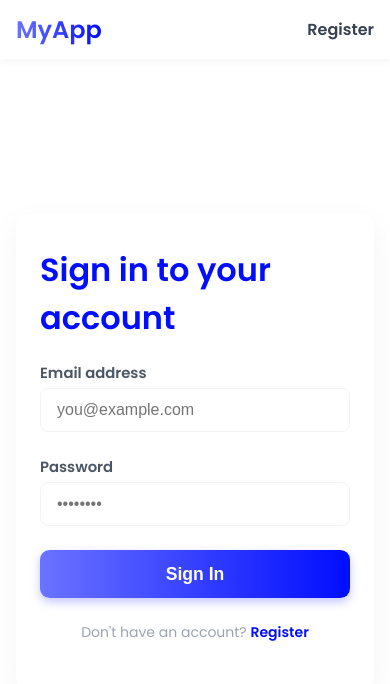
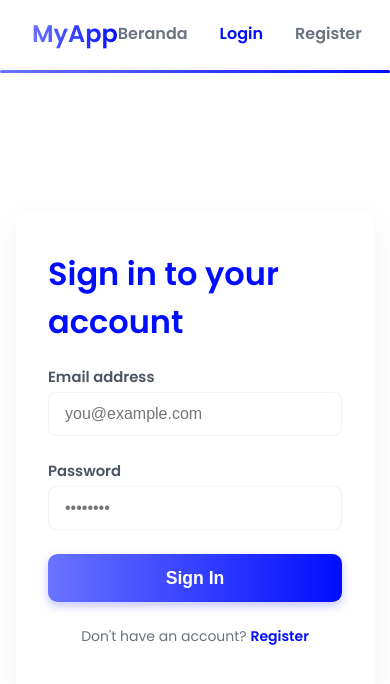
Before and after one commit to Xzrii1/Nazrex, a plain HTML site: page login.html in a window 390 px wide. Drawn offline with Linux system fonts and the light colour scheme.

Commit message:
Update login.html

```diff
--- a/login.html
+++ b/login.html
@@ -1,116 +1,106 @@
 <!DOCTYPE html>
-<html lang="en">
+<html lang="en" >
 <head>
   <meta charset="UTF-8" />
   <meta name="viewport" content="width=device-width, initial-scale=1" />
   <title>Login - Modern UI</title>
   <style>
     @import url('https://fonts.googleapis.com/css2?family=Poppins:wght@400;600&display=swap');
-
     :root {
       --gradient-start: #6b73ff;
       --gradient-end: #000dff;
-    --text-color: #374151;
-    --background: #ffffff;
-    --gray-light: #f3f4f6;
-    --gray-medium: #9ca3af;
+      --bg-color: #ffffff;
+      --text-primary: #374151;
+      --text-secondary: #6b7280;
+      --card-bg: #ffffff;
       --shadow-light: rgba(0,0,0,0.05);
       --border-radius: 0.75rem;
+      --transition-duration: 0.3s;
     }
-
-  *, *::before, *::after {
-    box-sizing: border-box;
+    *, *::before, *::after { box-sizing: border-box; }
+    body {
+      margin: 0; font-family: 'Poppins', sans-serif;
+      background: var(--bg-color);
+      color: var(--text-primary);
+      min-height: 100vh;
+      display: flex; flex-direction: column;
     }
-
-  body {
-    margin: 0;
-    font-family: 'Poppins', sans-serif;
-    background: var(--background);
-    color: var(--text-color);
-    min-height: 100vh;
-    display: flex;
-    flex-direction: column;
-  }
-
     nav {
-    position: sticky;
-    top: 0;
-    background: white;
+      position: sticky; top: 0; z-index: 999;
+      background: var(--card-bg);
       box-shadow: 0 2px 8px var(--shadow-light);
-    z-index: 100;
     }
     .nav-container {
-    max-width: 1200px;
-    margin: 0 auto;
+      max-width: 1200px; margin: 0 auto;
       padding: 1rem 2rem;
-    display: flex;
-    justify-content: space-between;
-    align-items: center;
+      display: flex; justify-content: space-between; align-items: center;
+      user-select: none;
     }
     .nav-logo {
-    font-weight: 700;
-    font-size: 1.5rem;
+      font-weight: 700; font-size: 1.5rem;
       background: linear-gradient(90deg, var(--gradient-start), var(--gradient-end));
-    -webkit-background-clip: text;
-    -webkit-text-fill-color: transparent;
-    user-select: none;
+      -webkit-background-clip: text; -webkit-text-fill-color: transparent;
+      cursor: default; user-select: none;
+    }
+    .nav-links {
+      display: flex; gap: 2rem;
     }
     .nav-links a {
-    margin-left: 2rem;
+      font-weight: 600; font-size: 1rem;
+      color: var(--text-secondary);
       text-decoration: none;
-    font-weight: 600;
-    color: var(--text-color);
-    transition: color 0.3s ease;
+      padding: 0.25rem 0;
+      transition: color var(--transition-duration) ease;
+      user-select: none;
     }
     .nav-links a:hover,
     .nav-links a:focus {
       color: var(--gradient-end);
+      outline: none;
     }
-
+    .nav-links a.active {
+      color: var(--gradient-end);
+      font-weight: 700;
+    }
+    .nav-links a.active::after {
+      content: '';
+      position: absolute; bottom: -6px; left: 0; width: 100%;
+      height: 3px; border-radius: 3px;
+      background: linear-gradient(90deg, var(--gradient-start), var(--gradient-end));
+    }
     main {
       flex-grow: 1;
-    display: flex;
-    justify-content: center;
-    align-items: center;
+      display: flex; justify-content: center; align-items: center;
       padding: 4rem 1rem;
     }
-
     .form-card {
-    max-width: 380px;
-    width: 100%;
-    background: white;
+      max-width: 380px; width: 100%;
+      background: var(--card-bg);
       border-radius: var(--border-radius);
       box-shadow: 0 10px 30px var(--shadow-light);
       padding: 2.5rem 2rem;
     }
-
     h1 {
-    margin-top: 0;
-    margin-bottom: 1.25rem;
-    font-size: 2rem;
-    font-weight: 700;
+      margin-top: 0; margin-bottom: 1.25rem;
+      font-size: 2rem; font-weight: 700;
       color: var(--gradient-end);
     }
-
     form {
-    display: flex;
-    flex-direction: column;
+      display: flex; flex-direction: column;
     }
-
     label {
       margin-bottom: 0.25rem;
       font-weight: 600;
       font-size: 0.925rem;
       color: #4b5563;
     }
-
     input[type="email"],
     input[type="password"] {
       padding: 0.75rem 1rem;
       font-size: 1rem;
-    color: var(--text-color);
+      color: var(--text-primary);
       border-radius: 0.5rem;
-    border: 1.5px solid var(--gray-light);
+      border: 1.5px solid var(--shadow-light);
       margin-bottom: 1.5rem;
       transition: border-color 0.3s ease, box-shadow 0.3s ease;
     }
@@ -120,7 +110,6 @@
       border-color: var(--gradient-end);
       box-shadow: 0 0 6px var(--gradient-end);
     }
-
     button {
       background: linear-gradient(90deg, var(--gradient-start), var(--gradient-end));
       color: white;
@@ -139,11 +128,10 @@
       box-shadow: 0 6px 18px rgba(76,84,255,0.7);
       outline: none;
     }
-
     .form-footer {
       margin-top: 1.5rem;
       font-size: 0.875rem;
-    color: var(--gray-medium);
+      color: var(--text-secondary);
       text-align: center;
     }
     .form-footer a {
@@ -155,27 +143,19 @@
     .form-footer a:focus {
       text-decoration: underline;
     }
-
-  @media (max-width: 480px) {
-    .nav-container {
-      padding: 0.75rem 1rem;
-    }
-    .form-card {
-      padding: 2rem 1.5rem;
-    }
-  }
   </style>
 </head>
 <body>
   <nav role="navigation" aria-label="Main Navigation">
     <div class="nav-container">
-      <div class="nav-logo" aria-label="Logo">MyApp</div>
+      <div class="nav-logo">MyApp</div>
       <div class="nav-links">
+        <a href="beranda.html">Beranda</a>
+        <a href="login.html" class="active" aria-current="page">Login</a>
         <a href="register.html">Register</a>
       </div>
     </div>
   </nav>
-
   <main>
     <section class="form-card" aria-labelledby="login-heading">
       <h1 id="login-heading">Sign in to your account</h1>
```
Lines whose indentation alone changed are shown as unchanged.
